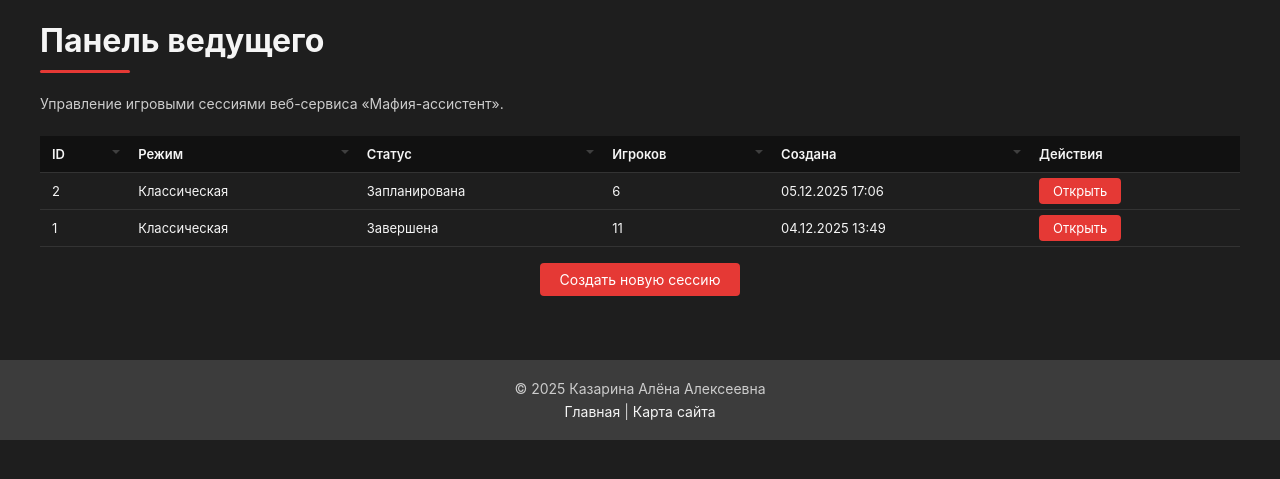
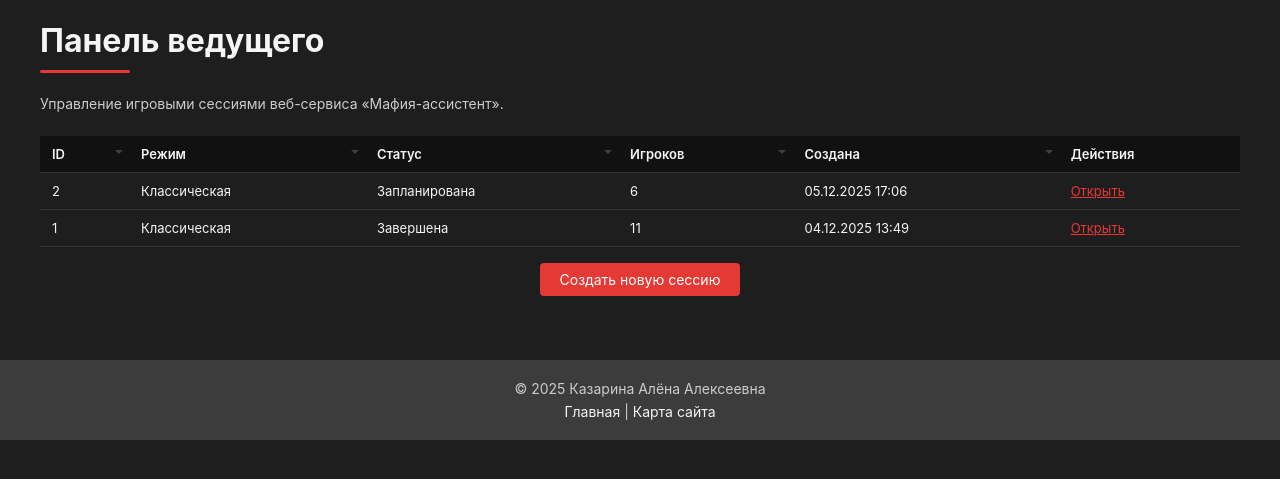
Before and after one commit to alenkaz07/mafia-assistant, a Django app: page /host/sessions/ in a window 1280 px wide. Shown: the part 108-587 px from the top of the page. Run offline with Django 5.2, Linux system fonts and the light colour scheme; data comes from the database, SQL or seed files in the repository; both versions use the stored data as it was after the commit.

Commit message:
links btn fixed for tables

```diff
--- a/game/static/game/main.js
+++ b/game/static/game/main.js
@@ -41,22 +41,26 @@ document.addEventListener('DOMContentLoaded', () => {
       document.body.style.overflow = '';
     };
 
+    // Клик по крестику
     if (modalClose) {
       modalClose.addEventListener('click', closeModal);
     }
 
+    // Клик по фону вокруг модалки
     modalBackdrop.addEventListener('click', (event) => {
       if (event.target === modalBackdrop) {
         closeModal();
       }
     });
 
+    // Escape — закрыть
     document.addEventListener('keydown', (event) => {
       if (event.key === 'Escape') {
         closeModal();
       }
     });
 
+    // Клик по карточке — открыть модалку
     roleCards.forEach((card) => {
       card.addEventListener('click', () => {
         const titleEl = card.querySelector('.role-card-title');
--- a/game/static/game/style.css
+++ b/game/static/game/style.css
@@ -674,6 +674,28 @@ a {
   border-top-color: #e53935;
 }
 
+/* кнопки-ссылки */
+.sessions-table .btn-secondary.btn-small {
+  background: transparent;
+  color: #e53935;
+  text-decoration: underline;
+  padding: 0;
+  margin: 0;
+  border-radius: 0;
+  box-shadow: none;
+  font-size: 13px;
+}
+
+/* Ховер для ссылки в таблице */
+.sessions-table .btn-secondary.btn-small:hover {
+  background: transparent;
+  color: #ff3b30;
+  text-decoration: underline;
+  transform: none;
+  box-shadow: none;
+}
+
+
 
 .form-section {
   margin-top: 32px;
```
Also changed, not shown: game/templates/game/session_manage.html (+1 -7 lines), db.sqlite3.
